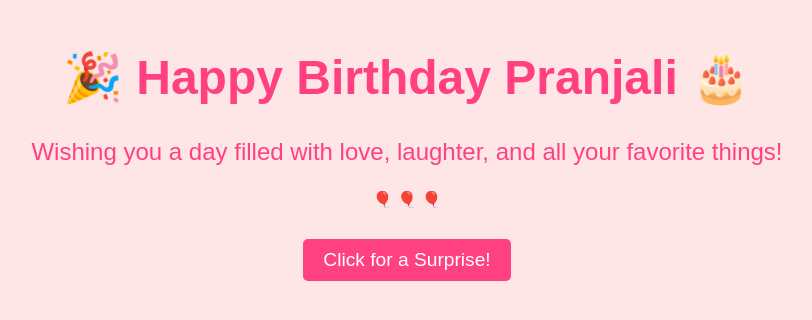
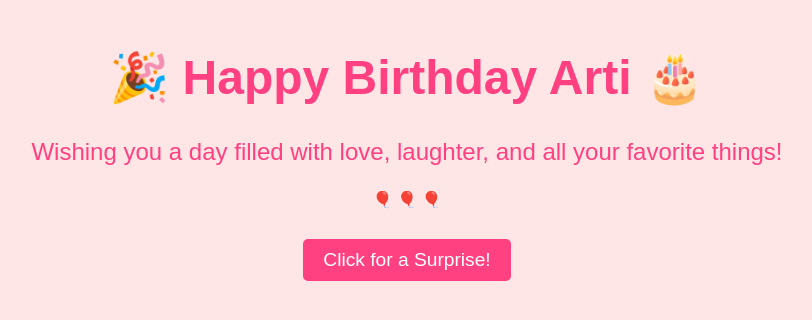
Before and after one commit to swati257/practice, a plain HTML site: page birthday.html in a window 1280 px wide. Shown: the whole page, without its empty margins (233-1045 px from the left). Drawn offline with Linux system fonts and the light colour scheme.

Commit message:
Update birthday.html

```diff
--- a/birthday.html
+++ b/birthday.html
@@ -43,7 +43,7 @@
     </style>
 </head>
 <body>
-    <h1>🎉 Happy Birthday Pranjali 🎂</h1>
+    <h1>🎉 Happy Birthday Arti 🎂</h1>
     <p>Wishing you a day filled with love, laughter, and all your favorite things!</p>
     <div class="balloons">
         <class="balloon"> 🎈
```
